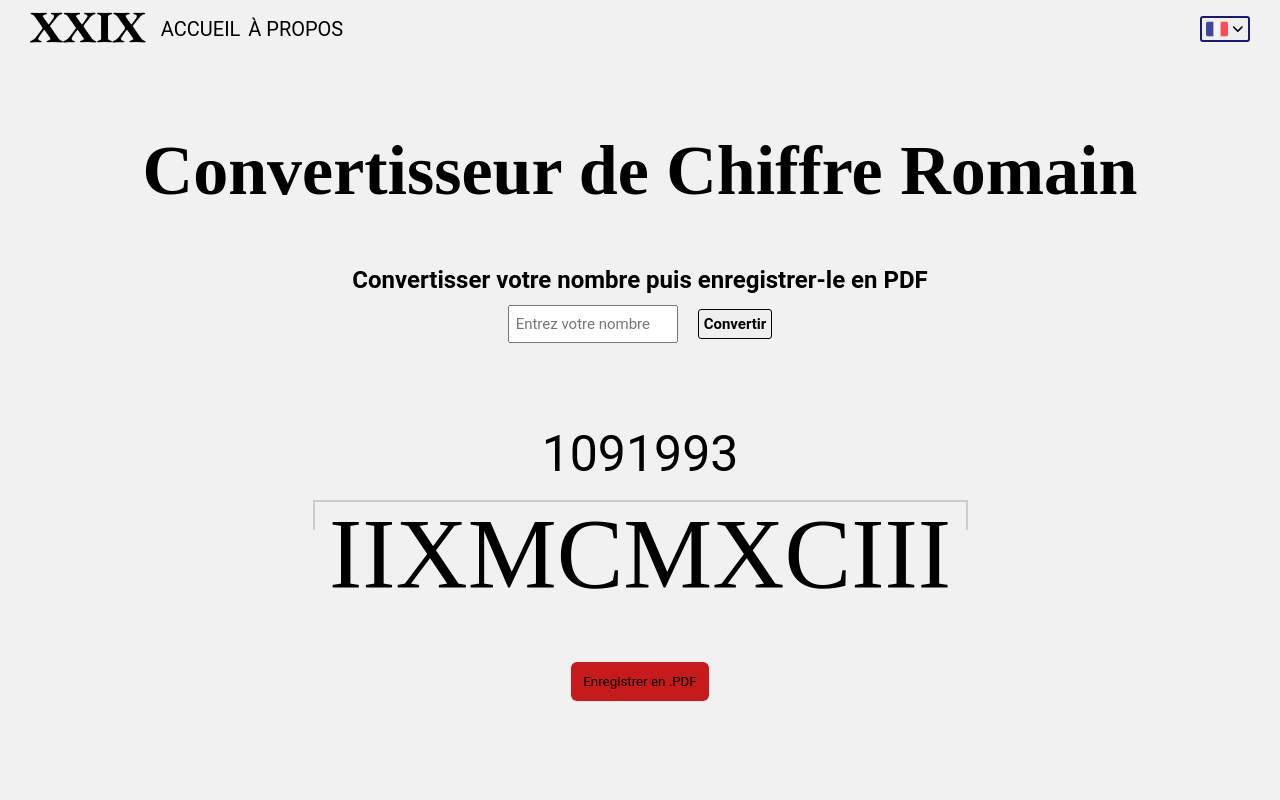
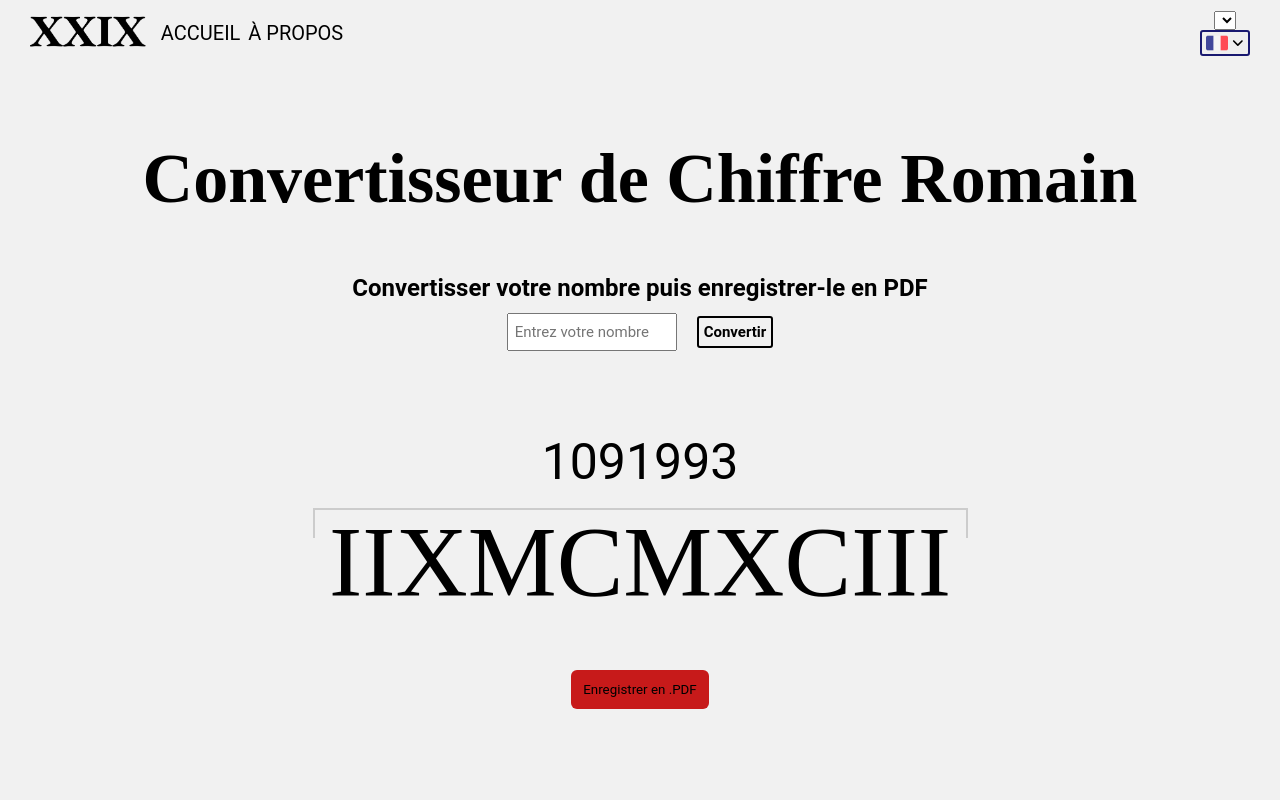
Before and after one commit to yeyemelodie01/romanconverter, a React (Create React App) app: page / in a window 1280 px wide. Shown: the top 800 px of the page. Built offline with nearby package versions, Linux system fonts and the light colour scheme.

Commit message:
add modifications

```diff
--- a/src/components/header/index.jsx
+++ b/src/components/header/index.jsx
@@ -21,6 +21,11 @@ function Header(){
             </div>
           </ul>
           <div className="divDeroulante">
+            <label></label>
+            <select>
+              <option><img src={ France } alt="drapeau de France" className="flagFr"/></option>
+              <option><img src={ France } alt="drapeau de France" className="flagFr"/></option>
+            </select>
             <button className="btnFlag">
               <img src={ France } alt="drapeau de France" className="flagFr"/>
               <FontAwesomeIcon icon={ faAngleDown }/>
--- a/src/utils/styles/bouton.css
+++ b/src/utils/styles/bouton.css
@@ -11,8 +11,9 @@
     padding: 5px;
     font-size: 15px;
     font-weight: bold;
-    border: 1px solid;
+    border: 2px solid;
     border-radius: 3px;
+    background-color: transparent;
 }
 
 .btnRegister{
--- a/src/utils/styles/header.css
+++ b/src/utils/styles/header.css
@@ -34,8 +34,7 @@ nav{
 }
 
 .divDeroulante{
-    display: flex;
-    align-items: center;
+
 }
 
 .flagFr{
```
